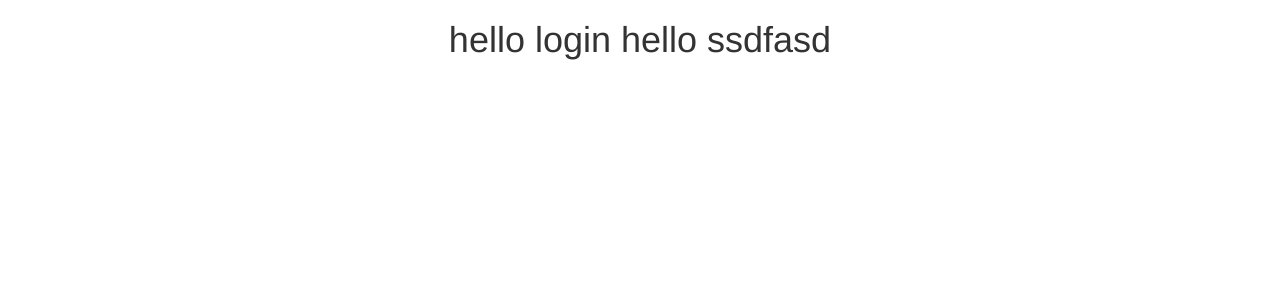
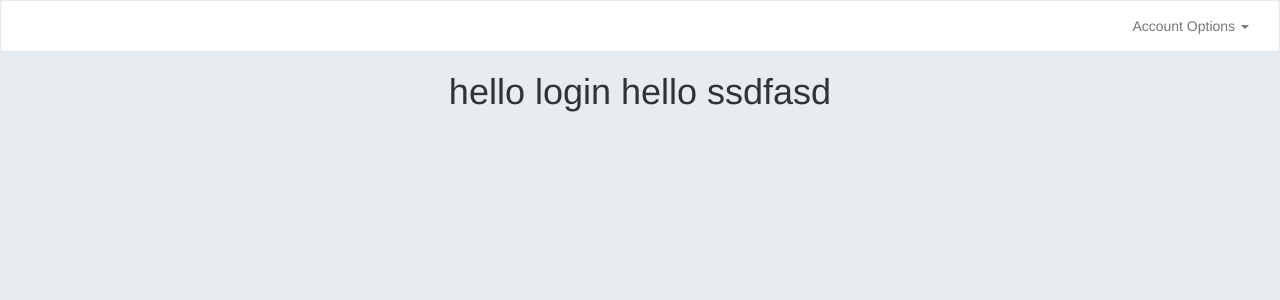
Before and after one commit to nexes/simplysocial-frontend, an Angular app: page / in a window 1280 px wide. Shown: the top 300 px of the page. Built offline with nearby package versions, Linux system fonts and the light colour scheme.

Commit message:
adding a navigation bar. this will eventually be put into a component

```diff
--- a/src/index.html
+++ b/src/index.html
@@ -10,6 +10,20 @@
 
 </head>
 <body>
+   <nav class="navbar navbar-default">
+    <div class="container-fluid">
+      <ul class="nav navbar-nav navbar-right">
+        <li class="dropdown">
+          <p class="navbar-text">Account Options <span class="caret"></span></p>
+          <ul class="dropdown-menu">
+            <li><a href="#" class="navbar-link">New User</a></li>
+            <li><a href="#" class="navbar-link">Forgot Password</a></li>
+          </ul>
+        </li>
+      </ul>
+    </div>
+  </nav>
+
   <app-root></app-root>
 </body>
 </html>
--- a/src/styles.css
+++ b/src/styles.css
@@ -1 +1,31 @@
 /* You can add global styles to this file, and also import other style files */
+body {
+    background: #e6ecf0;
+}
+input::-webkit-input-placeholder {
+    text-align: center;
+}
+input::-moz-placeholder {
+    text-align: center;
+}
+input:-ms-input-placeholder {
+    text-align: center;
+}
+input::placeholder {
+    text-align: center;
+}
+.navbar {
+    background: #ffffff;
+}
+.navbar-nav {
+    background: #ffffff;
+    margin: 0px;
+}
+.navbar-nav, p.navbar-text {
+    cursor: pointer;
+}
+.navbar-nav > li:hover > ul {
+    position: absolute;
+    display: inline-block;
+    margin: 0px;
+}
```
